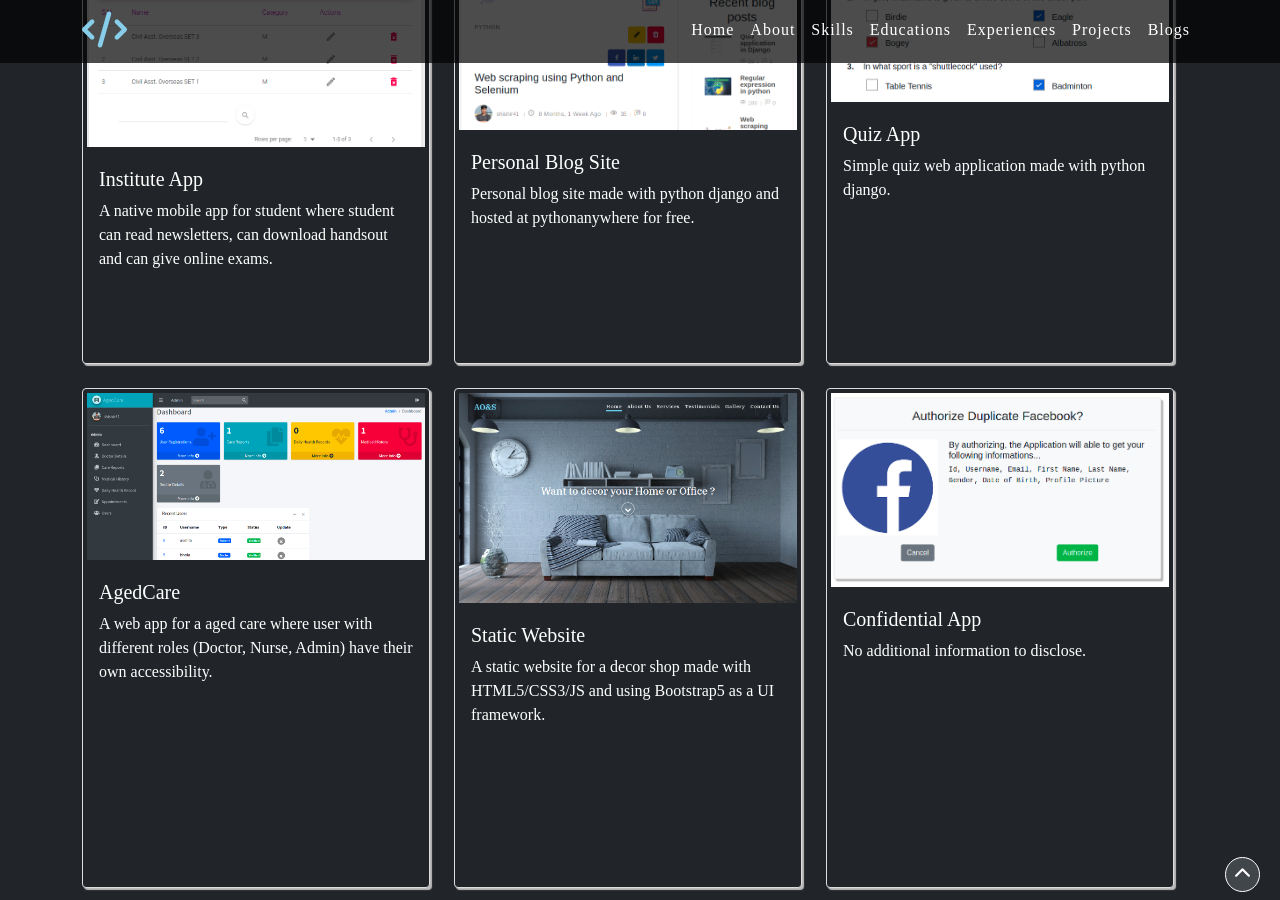
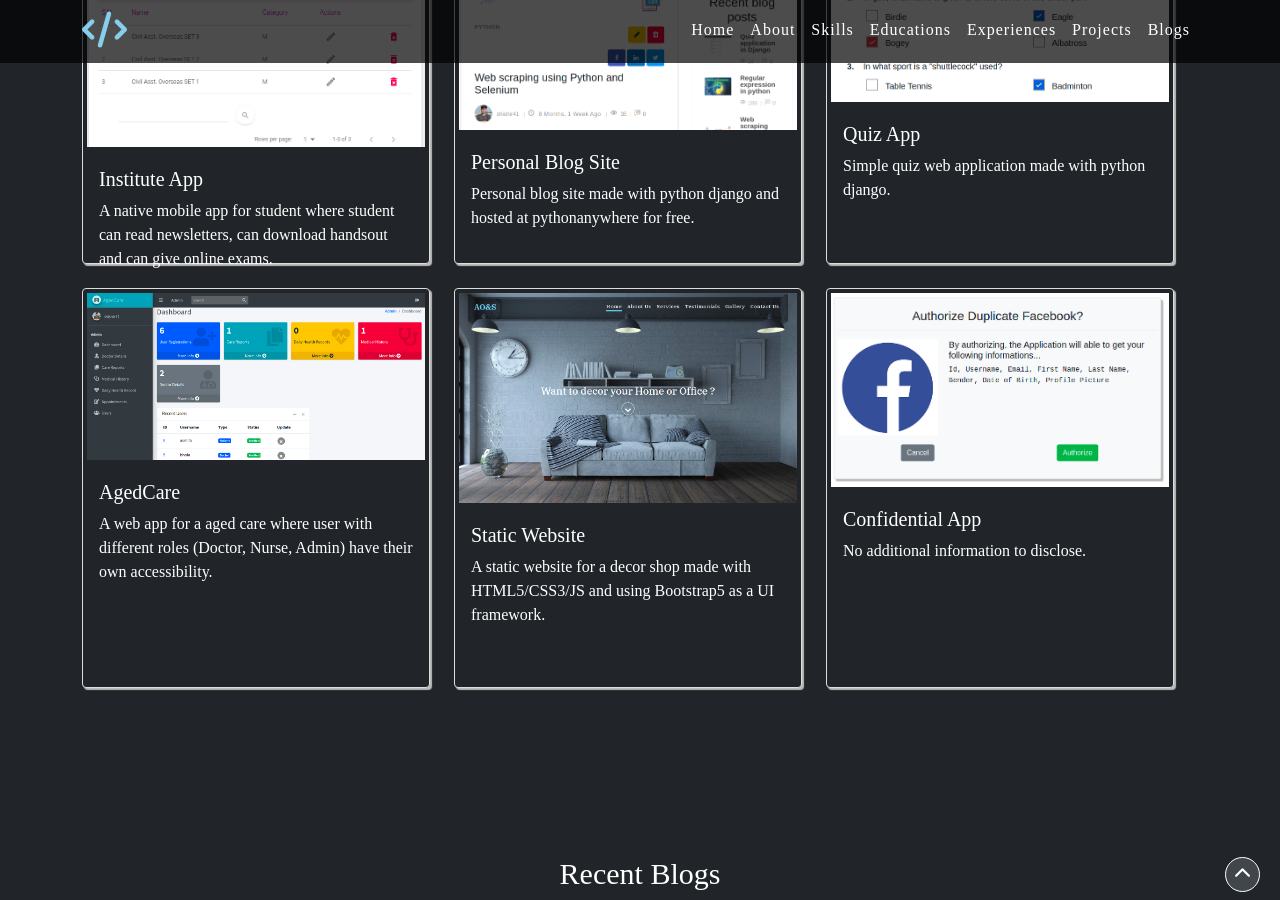
Before and after one commit to shishir-subedi/blogsite, a Jekyll site: the page built from index.html, in a window 1280 px wide and 900 px high, scrolled down 4294 px. Built offline with Jekyll 4.4.1, drawn with Linux system fonts in a browser that asks for light colours; nearby versions of some CDN libraries; comment, search, counter and statistics services are not loaded; some of the changed text lies outside the part shown.

Commit message:
fixed styles and thumbnail

```diff
--- a/_posts/2021-09-09-blog-application-using-django-setup-virtual-environment.markdown
+++ b/_posts/2021-09-13-blog-application-using-django-setup-virtual-environment.markdown
@@ -1,11 +1,11 @@
 ---
 layout: page
 image_path: /static/img/blogs/blog/building-blog-application-django-setup-project-virtual-environment.png
-title:  "Building a blog application with django | Download the blog template also setup virtual environment and django project"
+title:  "Building a blog application with django | Download the blog template, setup virtual environment and create django project"
 permalink: "/blogs/building-blog-application-django-setup-project-virtual-environment/"
 #next_post: ""
 previous_post: "/blogs/tic-tac-toe-python/"
-created: 2021-09-09 15:33:00 +0545
+created: 2021-09-13 17:18:00 +0545
 description: "In this first part of building blog application with django, we are going download the free blog template and setup the virtual environment to install django and to create django blog project."
 categories: Django Blog
 published: true
--- a/blogs/index.html
+++ b/blogs/index.html
@@ -19,7 +19,7 @@
         <div class="row py-3">
           <div class="col-md-12">
             <div class="row">
-              <div class="row row-cols-1 row-cols-md-3 g-4 card-container">
+              <div class="row row-cols-1 row-cols-md-2 row-cols-lg-3 g-4 card-container">
                 {% for post in paginator.posts %}
                 <div class="col blog-card">
                   <a href="{{ post.url }}" class="blog-link">
--- a/index.html
+++ b/index.html
@@ -454,7 +454,7 @@
       <div class="row py-3">
         <div class="col-md-12">
           <div class="row">
-            <div class="row row-cols-1 row-cols-md-3 g-4">
+            <div class="row row-cols-1 row-cols-md-2 row-cols-lg-3 g-4">
               <div class="col">
                 <div class="card bg-dark custom-card">
                   <img src="{{ site.url}}{{ site.baseurl}}/static/img/projects/institute.png" class="card-img-top p-1" alt="Institute App">
@@ -536,7 +536,7 @@
       <div class="row py-3">
         <div class="col-md-12">
           <div class="row">
-            <div class="row row-cols-1 row-cols-md-3 g-4 card-container">
+            <div class="row row-cols-1 row-cols-md-2 row-cols-lg-3 g-4 card-container">
               {% for post in site.posts limit:6 %}
               <div class="col blog-card">
                 <a href="{{ post.url }}" class="blog-link">
--- a/static/css/style.css
+++ b/static/css/style.css
@@ -912,7 +912,7 @@
     height: 400px;
   }
   .blog-card {
-    height: 480px;
+    height: 500px;
   }
 }
 
@@ -922,9 +922,6 @@
 
 /* // X-Large devices (large desktops, 1200px and up) */
 @media (min-width: 1200px) {
-  .custom-card {
-    height: 500px;
-  }
 }
 
 /* // XX-Large devices (larger desktops, 1400px and up) */
```
Also changed, not shown: static/img/blogs/blog/building-blog-application-django-setup-project-virtual-environment.png.
